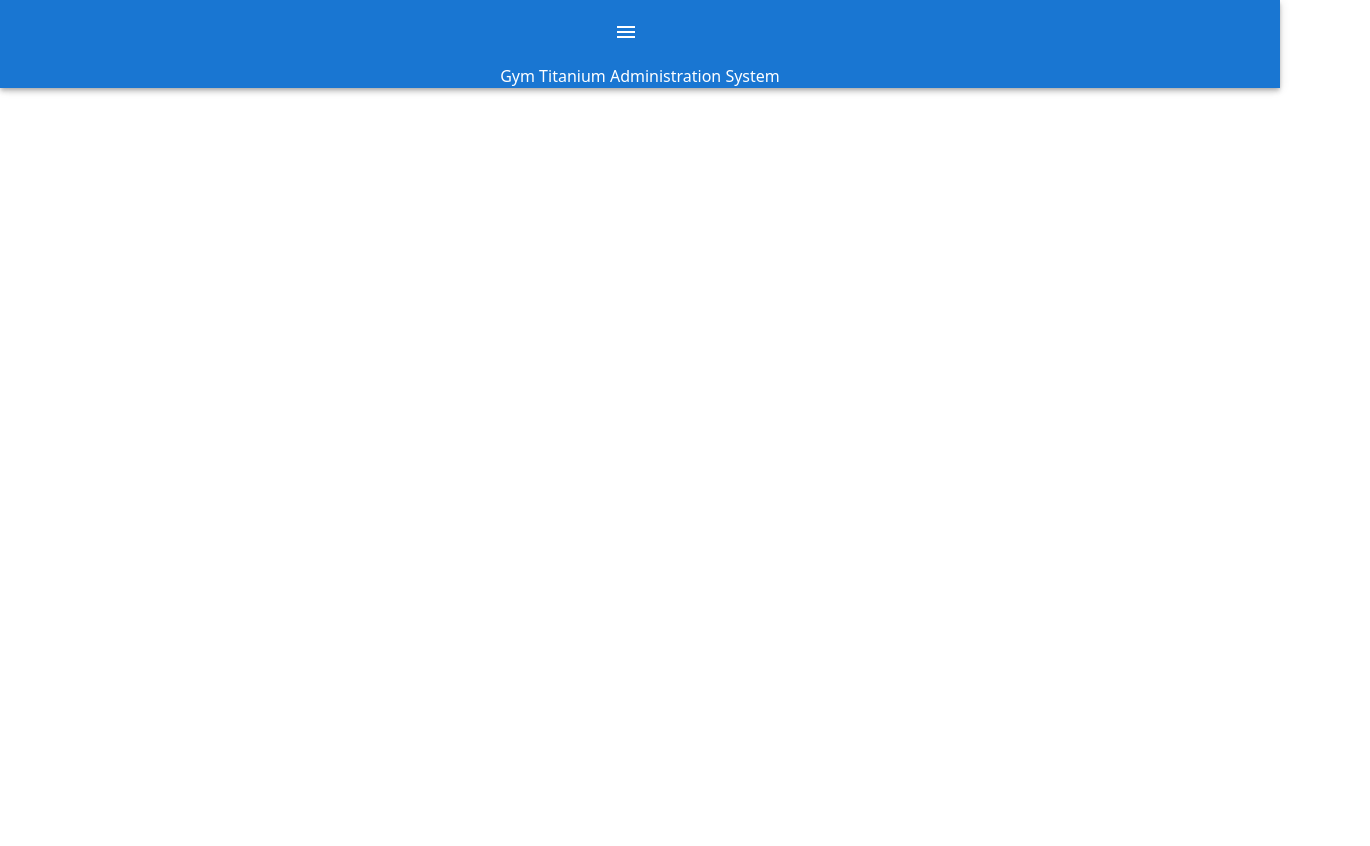
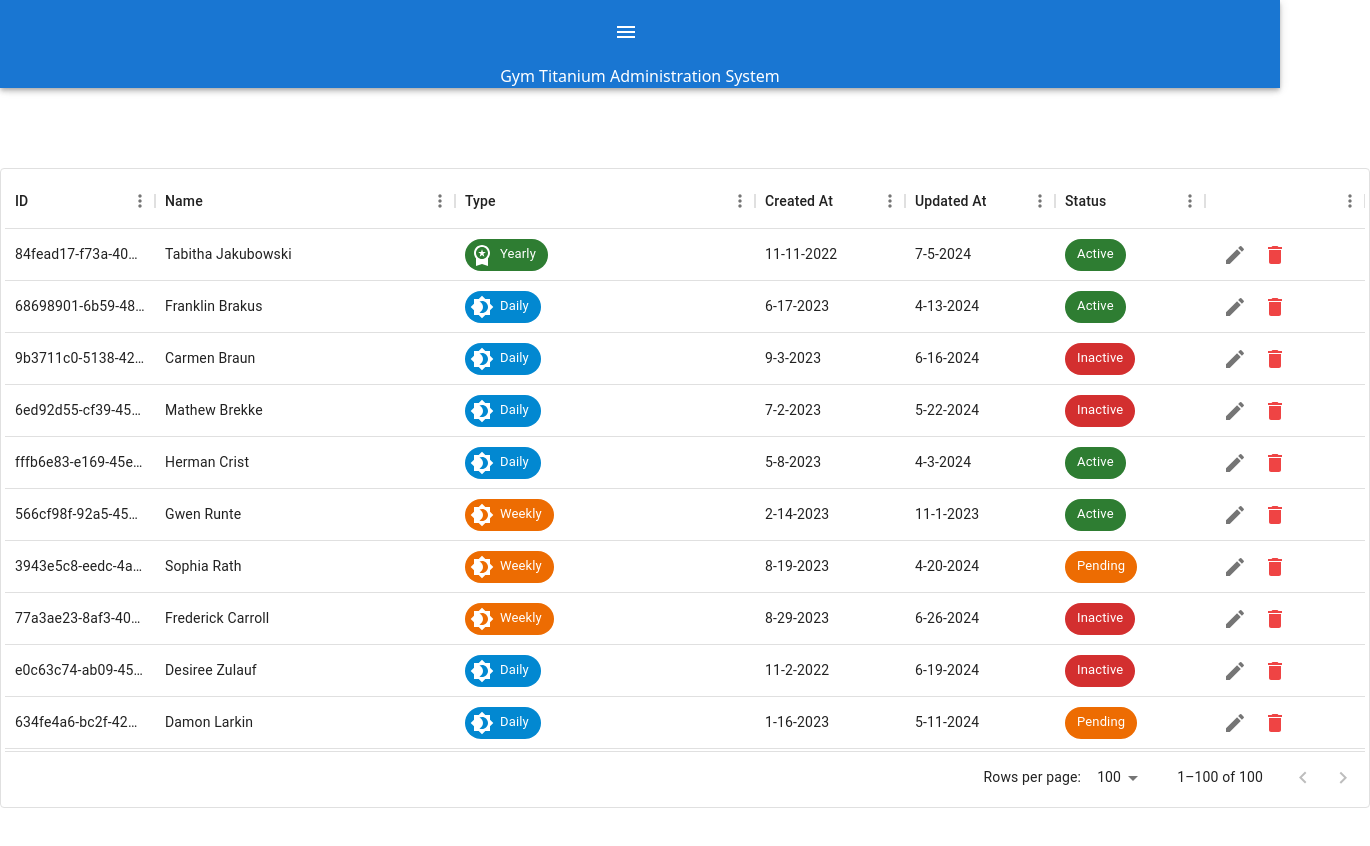
Before and after one commit to miguel-resource/gym-administration, a Next.js app: page /subscriptions in a window 1280 px wide. Shown: the top 846 px of the page, 1370 px wide, since content can reach past the window. Before the commit the page ends 800 px from the top, so only its background shows below. Built offline with nearby package versions, Linux system fonts and the light colour scheme.

Commit message:
[ADD] subscriptions table

```diff
--- a/pages/customers/index.tsx
+++ b/pages/customers/index.tsx
@@ -1,14 +1,122 @@
 import CommonLayout from "@/components/common/CommonLayout";
+import SearchData from "@/components/common/SearchData";
+import { Chip, IconButton } from "@mui/material";
+import { GridColDef } from "@mui/x-data-grid";
+import { useEffect, useState } from "react";
+import EditIcon from "@mui/icons-material/Edit";
+import DeleteIcon from "@mui/icons-material/Delete";
+import AddCircleIcon from "@mui/icons-material/AddCircle";
+
+import { faker } from "@faker-js/faker";
+import TableData from "@/components/common/TableData";
+
+const Customers = () => {
+  const [data, setData] = useState<any[]>([]);
+  const [displayData, setDisplayData] = useState<any[]>([]);
+
+  const columns: GridColDef[] = [
+    { field: "name", headerName: "Name", width: 300 },
+    {
+        field: "email",
+        headerName: "Email",
+        width: 300,
+    },
+    {
+      field: "created_at",
+      headerName: "Created At",
+      width: 150,
+    },
+    {
+      field: "updated_at",
+      headerName: "Updated At",
+      width: 150,
+    },
+    {
+      field: "status",
+      headerName: "Status",
+      width: 150,
+      renderCell: (params) => (
+        <>
+          <Chip
+            label={params.value}
+            color={
+                params.value === "Active"
+                    ? "success"
+                    : params.value === "Inactive"
+                    ? "error"
+                    : "warning"
+            }
+          />
+        </>
+      ),
+    },
+    {
+      field: "action",
+      headerName: "",
+      sortable: false,
+      width: 160,
+      renderCell: () => (
+        <>
+          <IconButton>
+            <EditIcon />
+          </IconButton>
+          <IconButton>
+            <DeleteIcon className="text-red-500" />
+          </IconButton>
+        </>
+      ),
+    },
+  ];
 
 
-const Customers = () => {
 
-    return (
-        <CommonLayout>
-            <h1>Customers</h1>
-        </CommonLayout>
-    );
 
-}
+  const generateData = () => {
+    return {
+      id: faker.string.uuid(),
+      name: faker.person.fullName(),
+        email: faker.internet.email(),
+      created_at: faker.date.past().toLocaleDateString().replaceAll("/", "-"),
+      updated_at: faker.date.future().toLocaleDateString().replaceAll("/", "-"),
+      status: faker.helpers.shuffle(["Active", "Inactive", "Pending"])[0],
+      inventory: faker.number.int(100),
+    };
+  };
+
+  const rows = faker.helpers.multiple(generateData, {
+    count: 100,
+  });
+
+  useEffect(() => {
+    setDisplayData(rows);
+    setData(rows);
+  }, []);
+
+  return (
+    <CommonLayout>
+      <section className="flex flex-col items-center justify-center w-full">
+        <div className="flex justify-center gap-4 items-center w-full mt-10">
+          <SearchData
+            data={data}
+            setDisplayData={setDisplayData}
+            columnsForSearch={columns}
+          />
+          <IconButton
+            className="flex justify-center items-center  mt-24 text-sm rounded-none"
+            // variant="text"
+          >
+            <AddCircleIcon /> Add Product
+          </IconButton>
+        </div>
+
+        {displayData.length > 0 ? (
+          <TableData columns={columns} rows={displayData} />
+        ) : (
+          <h1>No Data</h1>
+        )}
+      </section>
+    </CommonLayout>
+  );
+};
 
 export default Customers;
--- a/pages/subscriptions/index.tsx
+++ b/pages/subscriptions/index.tsx
@@ -1,9 +1,149 @@
 import CommonLayout from "@/components/common/CommonLayout";
+import SearchData from "@/components/common/SearchData";
+import TableData from "@/components/common/TableData";
+import { Chip, IconButton } from "@mui/material";
+import { GridColDef } from "@mui/x-data-grid";
+import { useEffect, useState } from "react";
+import EditIcon from "@mui/icons-material/Edit";
+import DeleteIcon from "@mui/icons-material/Delete";
+import AddCircleIcon from "@mui/icons-material/AddCircle";
+import { faker } from "@faker-js/faker";
+import Brightness4Icon from '@mui/icons-material/Brightness4';
+import CalendarMonthIcon from '@mui/icons-material/CalendarMonth';
+import WorkspacePremiumIcon from '@mui/icons-material/WorkspacePremium';
+const Subscriptions = () => {
 
-const Subscriptions = () => {
+const [data, setData] = useState<any[]>([]);
+  const [displayData, setDisplayData] = useState<any[]>([]);
+
+  const columns: GridColDef[] = [
+    {
+      field: "id",
+      headerName: "ID",
+      width: 150,
+    },
+    { field: "name", headerName: "Name", width: 300 },
+    {
+      field: "type",
+      headerName: "Type",
+      width: 300,
+      renderCell: (params) => (
+        <>
+          <Chip
+            icon={
+              params.value === "Yearly"
+                ? <WorkspacePremiumIcon />
+                : params.value === "Monthly"
+                ? <CalendarMonthIcon />
+                : params.value === "Weekly"
+                ? <Brightness4Icon />
+                : <Brightness4Icon />
+            }
+            label={params.value}
+            color={
+              params.value === "Yearly"
+                ? "success"
+                : params.value === "Monthly"
+                ? "error"
+                : params.value === "Weekly"
+                ? "warning"
+                : "info"
+            }
+          />
+        </>
+      ),
+    },
+    {
+      field: "created_at",
+      headerName: "Created At",
+      width: 150,
+    },
+    {
+      field: "updated_at",
+      headerName: "Updated At",
+      width: 150,
+    },
+    {
+      field: "status",
+      headerName: "Status",
+      width: 150,
+      renderCell: (params) => (
+        <>
+          <Chip
+
+            label={params.value}
+            color={
+              params.value === "Active"
+                ? "success"
+                : params.value === "Inactive"
+                ? "error"
+                : "warning"
+            }
+          />
+        </>
+      ),
+    },
+    {
+      field: "action",
+      headerName: "",
+      sortable: false,
+      width: 160,
+      renderCell: () => (
+        <>
+          <IconButton>
+            <EditIcon />
+          </IconButton>
+          <IconButton>
+            <DeleteIcon className="text-red-500" />
+          </IconButton>
+        </>
+      ),
+    },
+  ];
+
+  const generateData = () => {
+    return {
+      id: faker.string.uuid(),
+      name: faker.person.fullName(),
+      type: faker.helpers.shuffle(["Yearly", "Monthly", "Weekly", "Daily"])[0],
+      created_at: faker.date.past().toLocaleDateString().replaceAll("/", "-"),
+      updated_at: faker.date.future().toLocaleDateString().replaceAll("/", "-"),
+      status: faker.helpers.shuffle(["Active", "Inactive", "Pending"])[0],
+      inventory: faker.number.int(100),
+    };
+  };
+
+  const rows = faker.helpers.multiple(generateData, {
+    count: 100,
+  });
+
+  useEffect(() => {
+    setDisplayData(rows);
+    setData(rows);
+  }, []);
   return (
     <CommonLayout>
-      <h1>Subscriptions</h1>
+       <section className="flex flex-col items-center justify-center w-full">
+        <div className="flex justify-center gap-4 items-center w-full mt-10">
+          <SearchData
+            data={data}
+            setDisplayData={setDisplayData}
+            columnsForSearch={columns}
+          />
+          <IconButton
+            className="flex justify-center items-center  mt-24 text-sm rounded-none"
+            // variant="text"
+          >
+            <AddCircleIcon /> Add Customer
+          </IconButton>
+        </div>
+
+        {displayData.length > 0 ? (
+          <TableData columns={columns} rows={displayData} />
+        ) : (
+          <h1>No Data</h1>
+        )}
+      </section>
     </CommonLayout>
   );
 };
```
